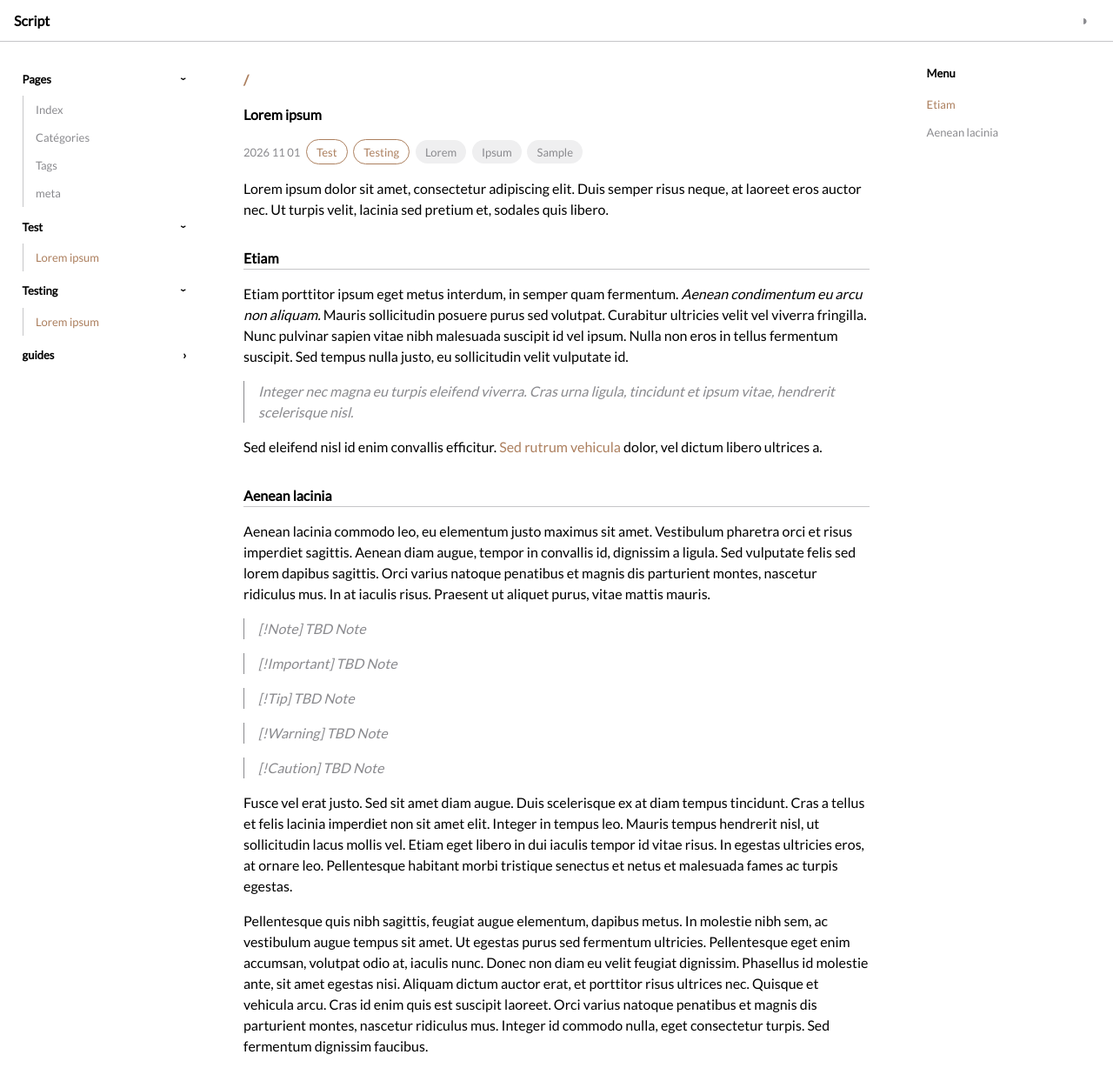
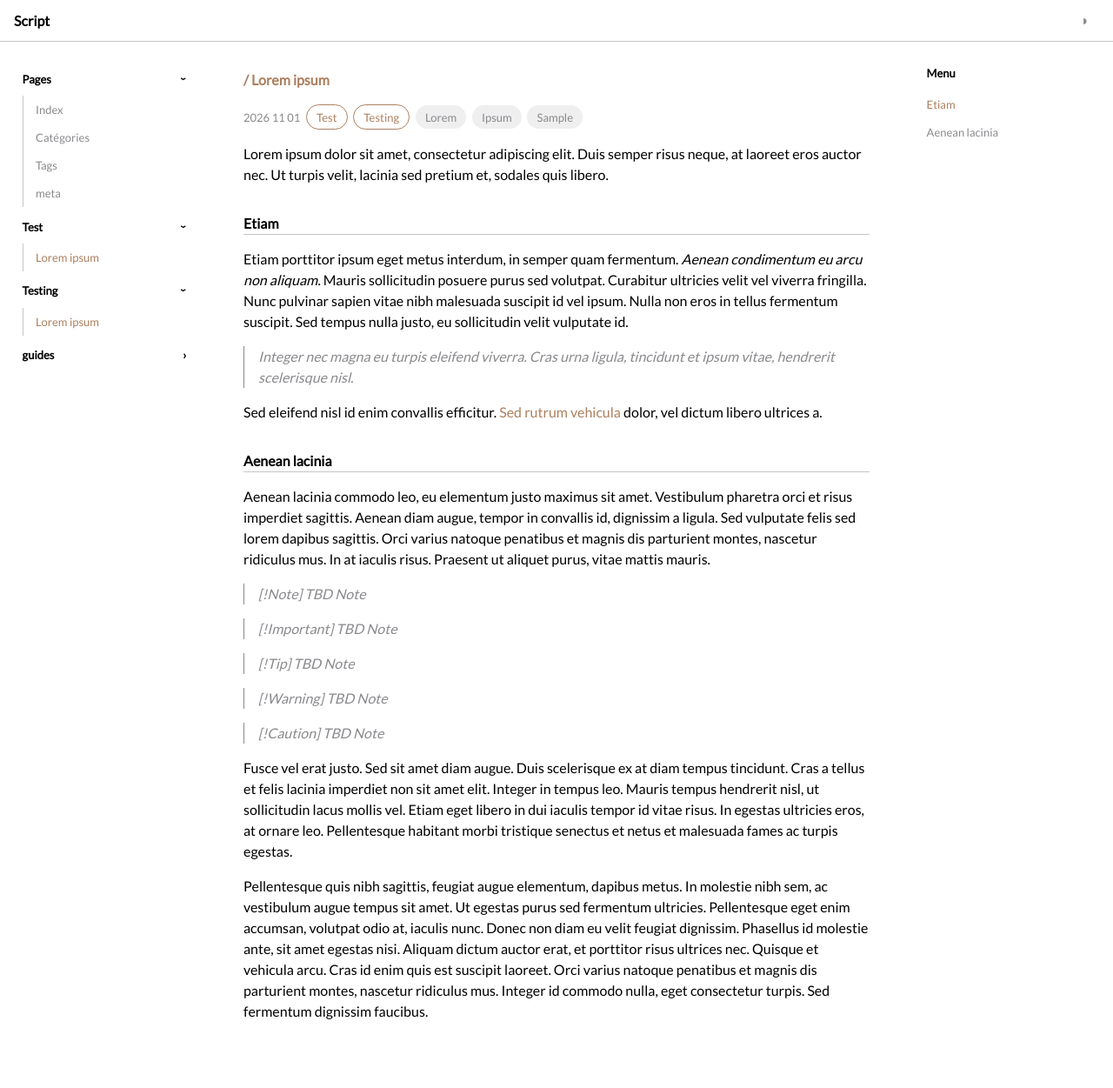
Before and after one commit to script-txt/script-txt.github.io, a Jekyll site: the page built from _posts/2026-11-01-Lorem-ipsum.md, in a window 1280 px wide and 1295 px high. Shown: the top 1251 px of the window at 87% size. Built offline with Jekyll 4.4.1, drawn with Linux system fonts in a browser that asks for light colours.

Commit message:
Update default.html

```diff
--- a/_layouts/default.html
+++ b/_layouts/default.html
@@ -40,7 +40,7 @@
   body { margin: 0; background: var(--bg); color: var(--fg); font-size: medium; line-height: 1.5em; font-family: "Lato", sans-serif; }
   a { color: var(--accent); text-decoration: none; }
 
-  blockquote { color: var(--muted); font-style: italic; color: var(--muted); margin-top: 1em; margin-bottom: 1em; margin-left: 0; padding-left: 1em; border-left: 1px solid var(--muted); }
+  blockquote { color: var(--hover); font-style: italic; color: var(--muted); margin-top: 1em; margin-bottom: 1em; margin-left: 0; padding-left: 1em; border-left: 1px solid var(--muted); }
   /* En-tête : fond pleine largeur, contenu limité à la largeur de la page */
 
   header {
@@ -190,7 +190,7 @@
 
   <!-- Colonne centrale : titre, puis contenu de la page ou de l'article -->
   <main>
-    <h1 style="color: var(--accent)">/</h1><h1> {{ page.title }}</h1>
+    <h1 style="color: var(--accent)">/ {{ page.title }}</h1>
     {{ content }}
   </main>
 
```
